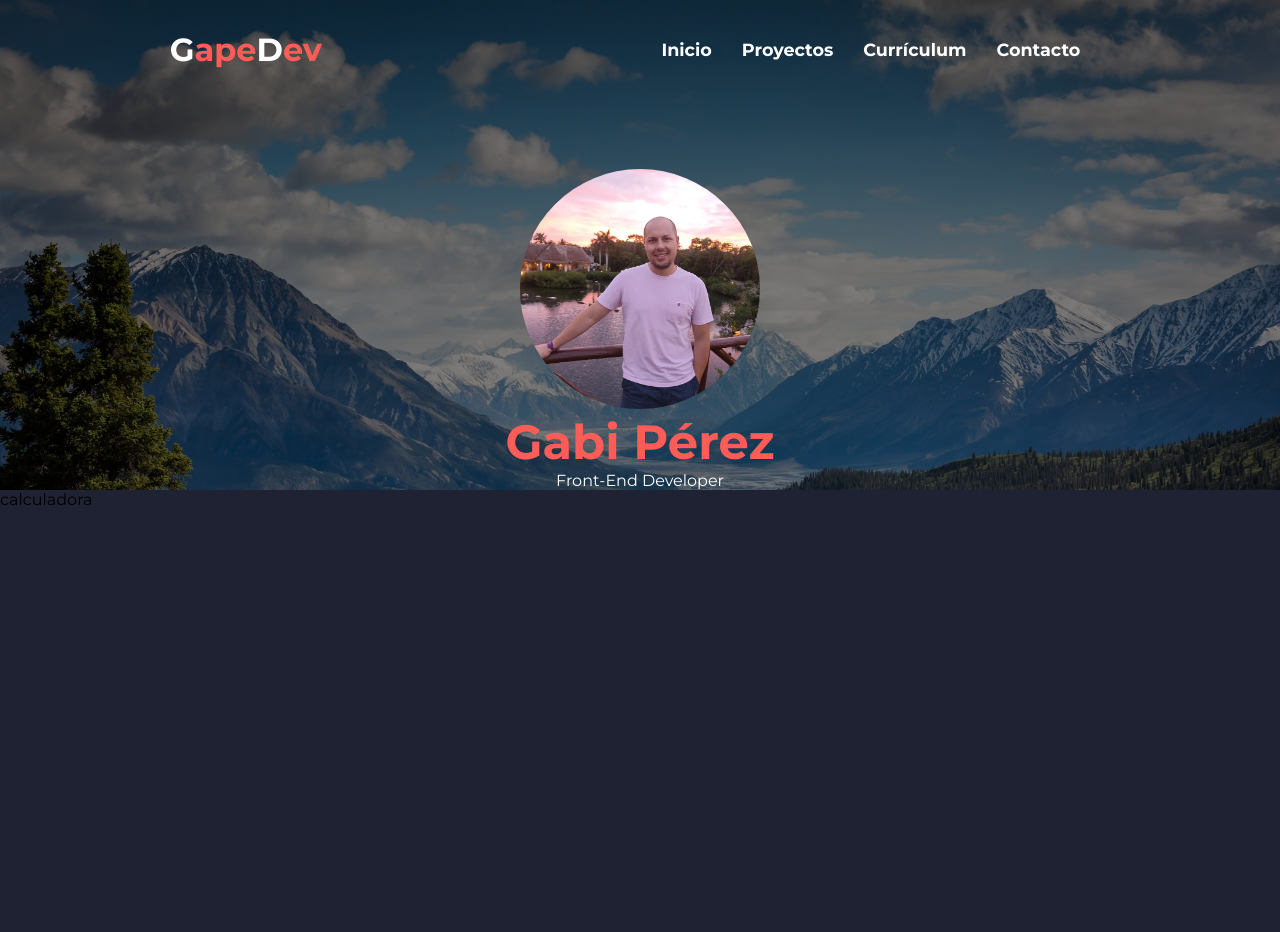
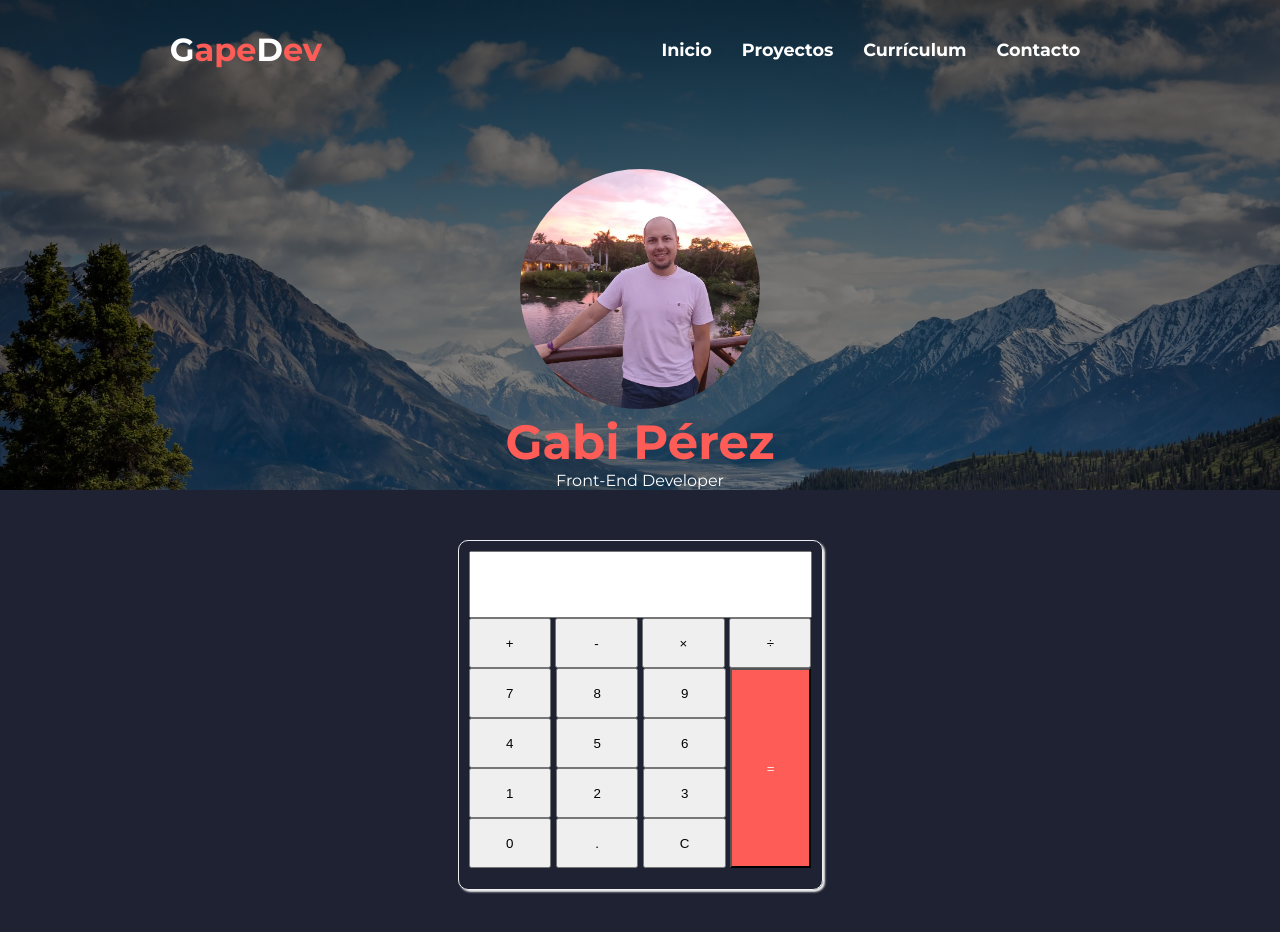
Before and after one commit to gapedev/GapeDev, a SvelteKit app: page /projects/calculadora in a window 1280 px wide. Shown: the top 932 px of the page. Before the commit the page ends 800 px from the top, so only its background shows below. Built offline with nearby package versions, Linux system fonts and the light colour scheme.

Commit message:
feat: componente calculadora

```diff
--- a/src/routes/projects/calculadora/+page.svelte
+++ b/src/routes/projects/calculadora/+page.svelte
@@ -1 +1,192 @@
-calculadora
+<script>
+  let total = 0;
+  let console = "";
+  let state = null;
+
+  function resolveState() {
+    switch (state) {
+      case "add":
+        total += parseFloat(console);
+        console = "0";
+        break;
+      case "substract":
+        total -= parseFloat(console);
+        console = "0";
+        break;
+      case "multiply":
+        total *= parseFloat(console);
+        console = "0";
+        break;
+      case "divide":
+        total /= parseFloat(console);
+        console = "0";
+        break;
+      default:
+        total = parseFloat(console);
+        console = "0";
+        break;
+    }
+  }
+
+  function setOperation(operation) {
+    resolveState();
+    state = operation;
+  }
+
+  function setValue(value) {
+    if (console.toString() == "0" || state == "equal") {
+      console = "";
+    }
+    if (state == "equal") {
+      state = null;
+    }
+    if (value == "C") {
+      total = 0;
+      state = null;
+      console = "";
+      return;
+    }
+    console = console + value;
+  }
+
+  function equal() {
+    resolveState();
+    console = total;
+    state = "equal";
+  }
+</script>
+
+<div class="calculator">
+  <div class="calculator__screen">
+    <input type="text" bind:value={console} readonly="true" />
+  </div>
+  <div class="calculator__buttons">
+    <div class="calculator__operations">
+      <button
+        on:click={() => {
+          setOperation("add");
+        }}
+      >
+        +
+      </button>
+      <button
+        on:click={() => {
+          setOperation("substract");
+        }}
+      >
+        -
+      </button>
+      <button
+        on:click={() => {
+          setOperation("multiply");
+        }}
+      >
+        &times;
+      </button>
+      <button
+        on:click={() => {
+          setOperation("divide");
+        }}
+      >
+        &divide;
+      </button>
+    </div>
+    <div class="calculator__numbers">
+      <div>
+        <button
+          on:click={() => {
+            setValue(7);
+          }}
+        >
+          7
+        </button>
+        <button
+          on:click={() => {
+            setValue(8);
+          }}
+        >
+          8
+        </button>
+        <button
+          on:click={() => {
+            setValue(9);
+          }}
+        >
+          9
+        </button>
+      </div>
+      <div>
+        <button
+          on:click={() => {
+            setValue(4);
+          }}
+        >
+          4
+        </button>
+        <button
+          on:click={() => {
+            setValue(5);
+          }}
+        >
+          5
+        </button>
+        <button
+          on:click={() => {
+            setValue(6);
+          }}
+        >
+          6
+        </button>
+      </div>
+      <div>
+        <button
+          on:click={() => {
+            setValue(1);
+          }}
+        >
+          1
+        </button>
+        <button
+          on:click={() => {
+            setValue(2);
+          }}
+        >
+          2
+        </button>
+        <button
+          on:click={() => {
+            setValue(3);
+          }}
+        >
+          3
+        </button>
+      </div>
+      <div>
+        <button
+          on:click={() => {
+            setValue(0);
+          }}
+        >
+          0
+        </button>
+        <button
+          on:click={() => {
+            setValue(".");
+          }}
+        >
+          .
+        </button>
+        <button
+          on:click={() => {
+            setValue("C");
+          }}
+        >
+          C
+        </button>
+      </div>
+    </div>
+    <div class="calculator__equal">
+      <button on:click={equal}> = </button>
+    </div>
+  </div>
+</div>
--- /dev/null
+++ b/static/scss/components/_calculator.scss
@@ -0,0 +1,67 @@
+@use '../abstracts/variables' as *;
+
+.calculator {
+  width: 365px;
+  height: 350px;
+  border: 1px solid #eee;
+  border-radius: 10px;
+  box-shadow: 2px 2px 2px #eee;
+  padding: 10px;
+  margin: 50px auto;
+
+  button {
+    outline: none;
+  }
+
+  &__screen {
+    input {
+      width: 100%;
+      padding: 20px;
+      outline: none;
+      text-align: right;
+      font-size: 20px;
+    }
+  }
+
+  &__buttons {
+    display: flex;
+    flex-wrap: wrap;
+  }
+
+  &__operations {
+    display: flex;
+    justify-content: space-between;
+    width: 100%;
+
+    button {
+      width: 24%;
+      height: 50px;
+    }
+  }
+
+  &__numbers {
+    width: 75%;
+
+    div {
+      display: flex;
+      justify-content: space-between;
+
+      button {
+        width: 32%;
+        height: 50px;
+      }
+    }
+  }
+
+  &__equal {
+    flex: 1;
+
+    button {
+      margin-left: 5%;
+      width: 95%;
+      height: 100%;
+      background-color: $secondary;
+      color: #eee;
+    }
+  }
+}
--- a/static/scss/components/_index.scss
+++ b/static/scss/components/_index.scss
@@ -1,3 +1,4 @@
 @forward '../components/layout-base';
 @forward '../components/navbar';
 @forward '../components/hero';
+@forward '../components/calculator';
```
Also changed, not shown: static/css/styles.css (+1 -1 lines), 1 other file (tests, documents, lock files or other folders).
